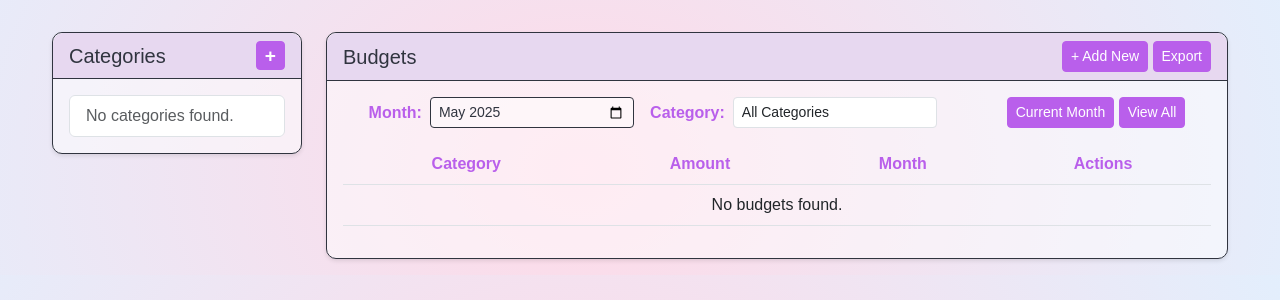
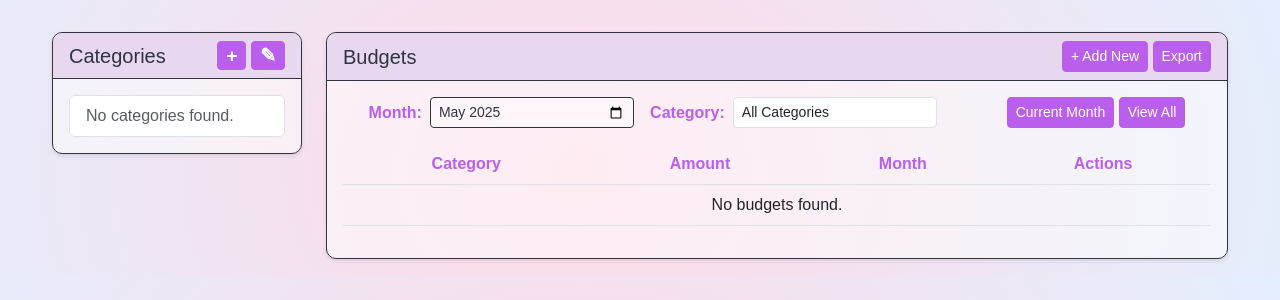
Before and after one commit to cleliamolanda/budget-tracker, a Django app: page /budgets/ in a window 1280 px wide. Shown: the part 56-356 px from the top of the page. Run offline with Django 5.2, Linux system fonts and the light colour scheme; the visitor is signed in with stand-in values (Sample User, id 1); data that the repository does not hold is empty; some web fonts are replaced.

Commit message:
Added an edit button for Categories

```diff
--- a/budget/templates/budget/budget_list.html
+++ b/budget/templates/budget/budget_list.html
@@ -9,9 +9,14 @@
     <div class="card custom-card categories-sidebar" style="width: 250px; max-height: 600px; overflow-y: auto;">
         <div class="card-header d-flex justify-content-between align-items-center custom-card-header-border custom-card-header-purple">
             <h5 class="card-title custom-text-blk mb-0">Categories</h5>
-            <a href="{% url 'budget:category-create' %}" class="btn btn-primary btn-sm custom-btn-purple p-1 px-2" title="Add Category" style="font-size: 1rem; line-height: 1;">
-                <span style="font-weight: bold; font-size: 1.2em;">&#43;</span>
-            </a>
+            <div class="custom-btn-group">
+                <a href="{% url 'budget:category-create' %}" class="btn btn-primary btn-sm custom-btn-purple p-1 px-2" title="Add Category" style="font-size: 1rem; line-height: 1;">
+                    <span style="font-weight: bold; font-size: 1.2em;">&#43;</span>
+                </a>
+                <a href="{% url 'budget:category-list' %}" class="btn btn-secondary btn-sm custom-btn-purple p-1 px-2" title="Edit Categories" style="font-size: 1rem; line-height: 1;">
+                    <span style="font-weight: bold; font-size: 1.2em;">&#x270E;</span>
+                </a>
+            </div>
         </div>
         <div class="card-body" style="padding: 1rem;">
             <ul class="list-group">
```
